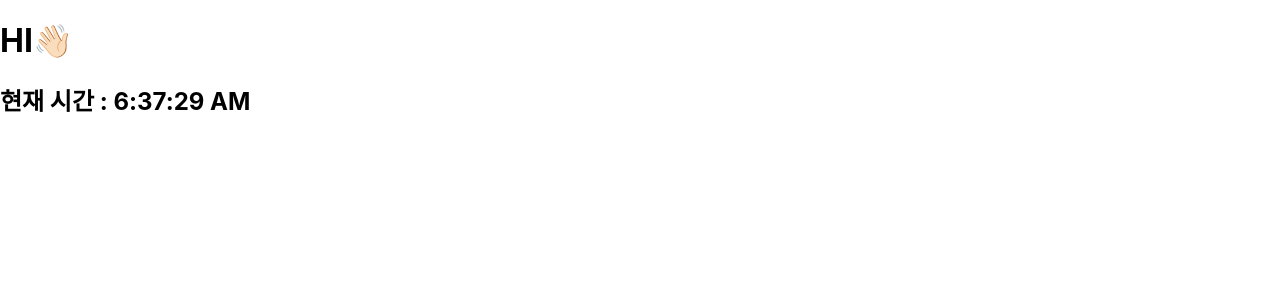
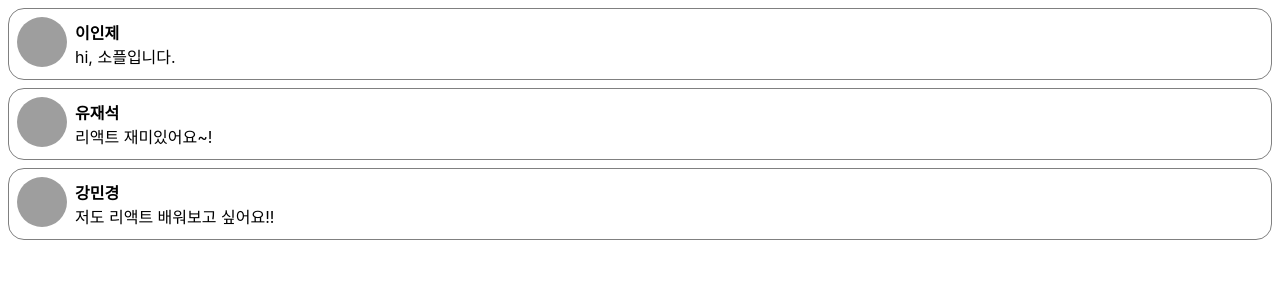
Before and after one commit to YeJi222/react_practice, a React (Create React App) app: page / in a window 1280 px wide. Shown: the top 300 px of the page. Built offline with nearby package versions, Linux system fonts and the light colour scheme; grey boxes are pictures that could not be loaded.

Commit message:
feat: add comment practice code

```diff
--- /dev/null
+++ b/src/demo3(comment)/Comment.jsx
@@ -0,0 +1,53 @@
+import React from "react";
+
+const styles = {
+    wrapper: {
+        margin: 8,
+        padding: 8,
+        display: "flex",
+        flexDirection: "row",
+        border: "1px solid grey",
+        borderRadius: 16,
+    },
+    imageContainer: {},
+    image: {
+        width: 50,
+        height: 50,
+        borderRadius: 25,
+    },
+    contentContainer: {
+        marginLeft: 8,
+        display: "flex",
+        flexDirection: "column",
+        justifyContent: "center",
+    },
+    nameText: {
+        color: "black",
+        fontSize: 16,
+        fontWeight: "bold",
+    },
+    commentText: {
+        color: "black",
+        fontSize: 16,
+    },
+};
+
+function Comment(props){
+    return(
+        <div style={styles.wrapper}>
+            <div style={styles.imageContainer}>
+                <img
+                    src="https://upload.wikimedia.org/wikipedia/commons/8/89/Portrait_Placeholder.png"
+                    style={styles.image}
+                />
+            </div>
+
+            <div style={styles.contentContainer}>
+                <span style={styles.nameText}>{props.name}</span>
+                <span style={styles.commentText}>{props.comment}</span>
+            </div>
+        </div>
+    );
+}
+
+export default Comment;
--- /dev/null
+++ b/src/demo3(comment)/CommentList.jsx
@@ -0,0 +1,31 @@
+import React from "react";
+import Comment from "./Comment"
+
+const comments = [
+    {
+        name: "이인제",
+        comment: "hi, 소플입니다.",
+    },
+    {
+        name: "유재석",
+        comment: "리액트 재미있어요~!",
+    },
+    {
+        name: "강민경",
+        comment: "저도 리액트 배워보고 싶어요!!",
+    },
+];
+
+function CommentList(props){
+    return(
+        <div>
+            {comments.map((comment) => {
+                return(
+                    <Comment name={comment.name} comment={comment.comment} />
+                )
+            })}
+        </div>
+    );
+}
+
+export default CommentList;
--- a/src/index.js
+++ b/src/index.js
@@ -5,17 +5,18 @@
 import reportWebVitals from './reportWebVitals';
 import Library from './demo/example_parent';
 import Clock from './demo2(clock)/Clock'
+import CommentList from './demo3(comment)/CommentList'
 
 /*
 const root = ReactDOM.createRoot(document.getElementById('root'));
 root.render(
   <React.StrictMode>
-    <App />
     <Library />
   </React.StrictMode>
 );
 */
 
+/*
 const root = ReactDOM.createRoot(document.getElementById('root'));
 setInterval(() => {
   root.render(
@@ -25,6 +26,15 @@
     document.getElementById('root')
   );
 }, 1000);
+*/
+
+const root = ReactDOM.createRoot(document.getElementById('root'));
+root.render(
+  <React.StrictMode>
+    <CommentList />
+  </React.StrictMode>
+);
+
 
 // If you want to start measuring performance in your app, pass a function
 // to log results (for example: reportWebVitals(console.log))
```
